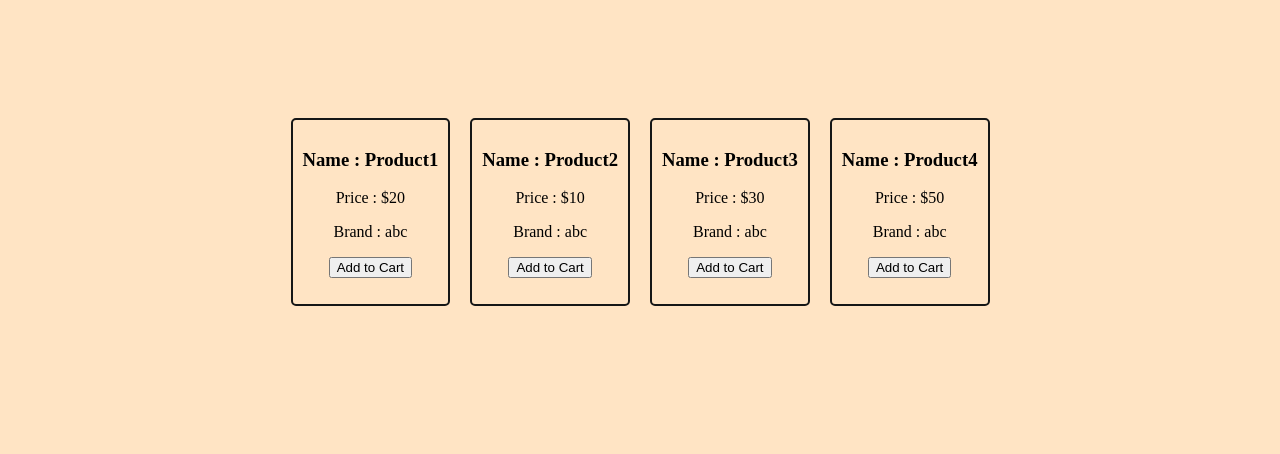
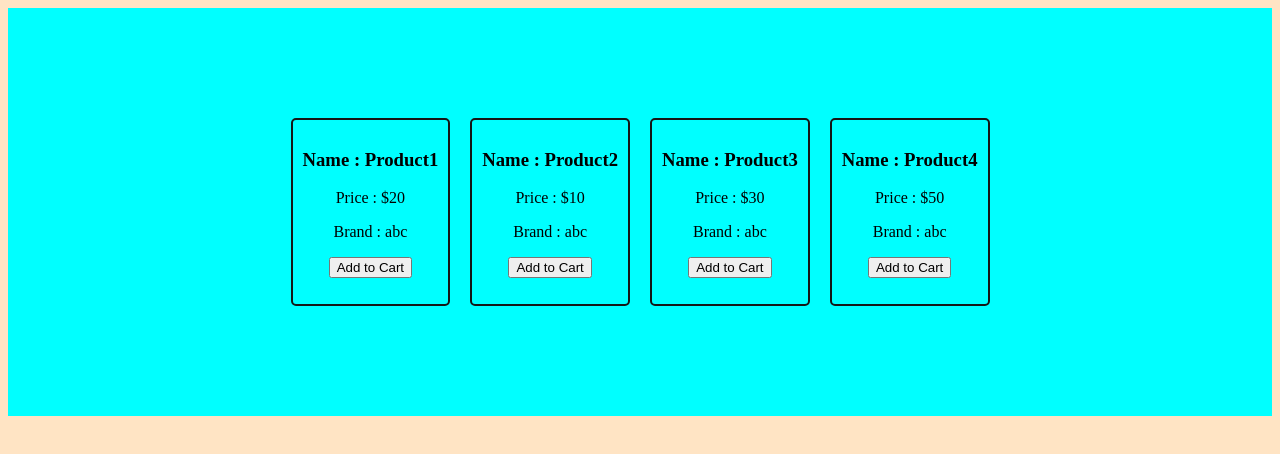
Before and after one commit to kunnu16/GTMProductTask, a plain HTML site: page index.html in a window 1280 px wide. Drawn offline with Linux system fonts and the light colour scheme.

Commit message:
updated task

```diff
--- a/index.html
+++ b/index.html
@@ -27,7 +27,7 @@
     <title>Document</title>
   </head>
   <body>
-    <div class="Container">
+    <div class="Container" data-analytics-id="productContainer">
       <div class="card">
         <h3 class="name">Name : Product1</h3>
         <p class="price">Price : $20</p>
--- a/style.css
+++ b/style.css
@@ -7,6 +7,7 @@ body {
   display: flex;
   justify-content: center;
   align-items: center;
+  background-color: aqua;
 }
 
 .card {
```
